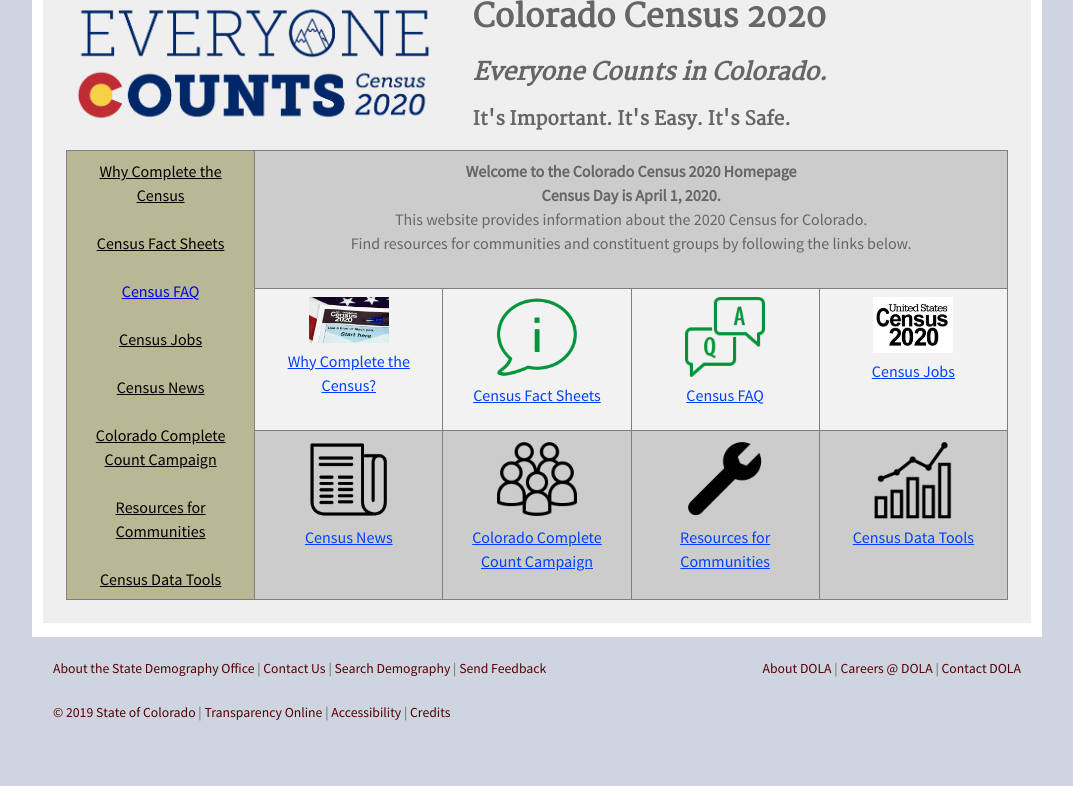
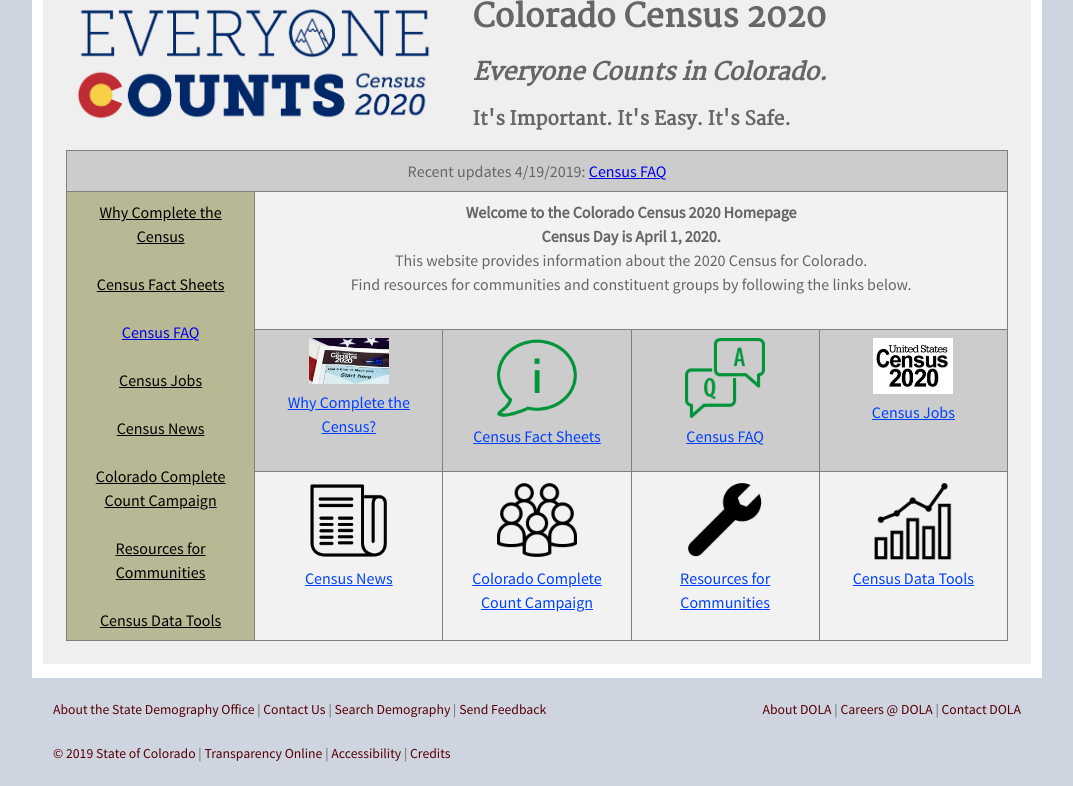
Before and after one commit to TBleess/Website_New, a Jekyll site: the page built from pages/5_CensusACS/census_2020_main.html, in a window 1280 px wide and 900 px high, scrolled down 851 px, cut to the strip 114-900 px from the top of the window. Shown: the whole strip, without its empty margins (103-1176 px from the left). Built offline with Jekyll 4.4.1, drawn with Linux system fonts in a browser that asks for light colours; before the commit the page ends 1710 px from its top, so only the background shows below that.

Commit message:
Update census_2020_main.html

```diff
--- a/pages/5_CensusACS/census_2020_main.html
+++ b/pages/5_CensusACS/census_2020_main.html
@@ -66,6 +66,10 @@
 		<col width="176px">
 		<col width="176px">
 		<col width="176px">
+		<td colspan="5">
+		Recent updates  4/19/2019: <a href='https://demography.dola.colorado.gov/census-acs/2020-faq/'>Census FAQ</a>
+		</td>
+                </tr>
 		<tr>
 		   <td rowspan="3"  bgcolor="#b8b894">
 		             <div title="Everyone Counts in Colorado.  Show that you are here.">
```
